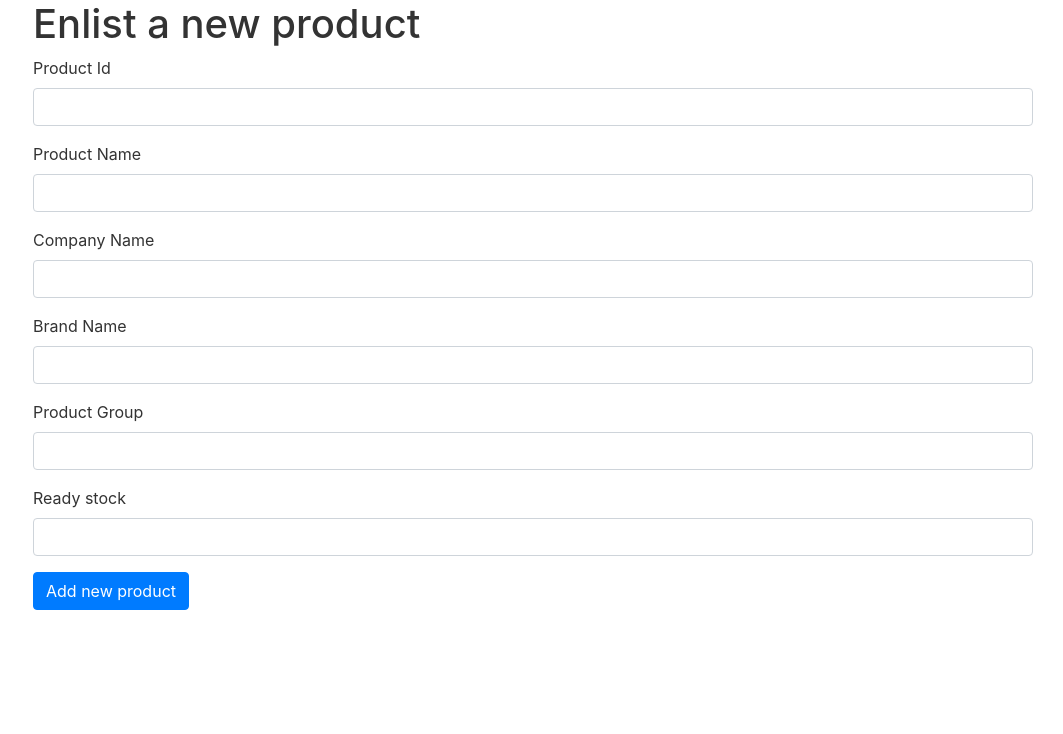
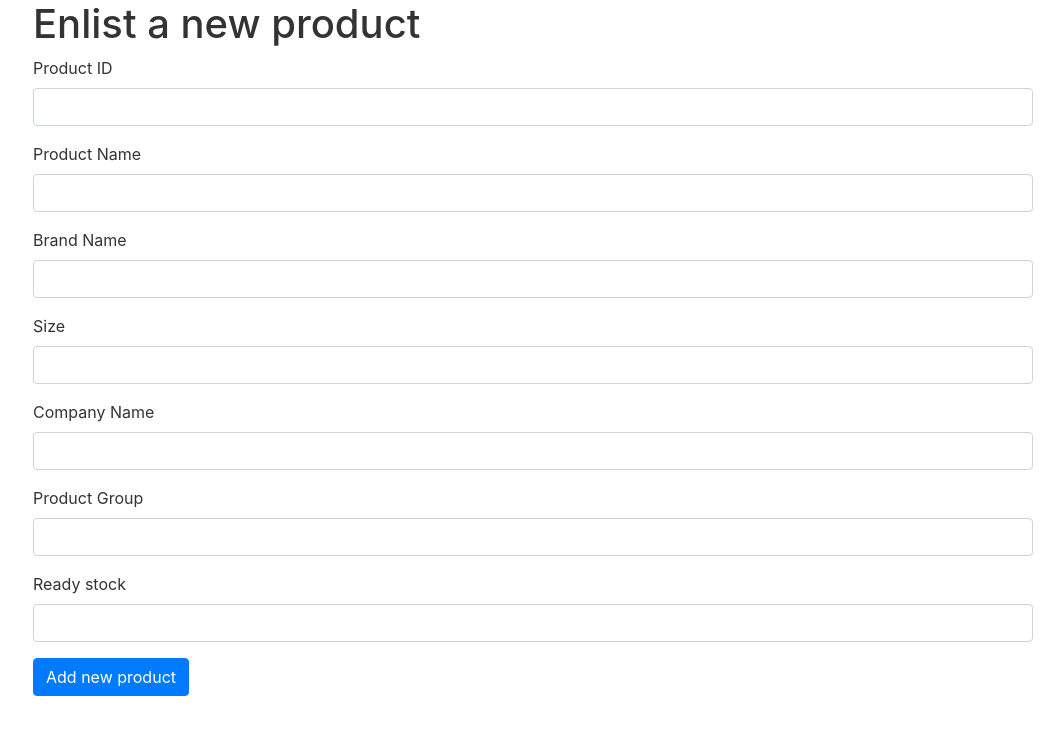
Before and after one commit to thetradecoder/local-shop-manager, a React (Create React App) app: page /add-product in a window 1280 px wide. Shown: the top 734 px of the page, without its empty margins (217-1280 px from the left). Built offline with nearby package versions, Linux system fonts and the light colour scheme.

Commit message:
local update

```diff
--- a/src/components/add-product.component.js
+++ b/src/components/add-product.component.js
@@ -11,6 +11,7 @@ const userid = localStorage.getItem('userid');
 export default function AddProduct(){
     const [productId, setProductId] = useState("");
     const [productName, setProductName]= useState("");
+    const [size, setSize] =  useState("");
     const [companyName, setCompanyName]= useState("");
     const [brandName, setBrandName] = useState("");
     const [productGroup, setProductGroup] = useState("");
@@ -29,6 +30,9 @@ export default function AddProduct(){
     function onChangeBrandName(e){
         setBrandName(e.target.value)
     }
+    function onChangeSize(e){
+        setSize(e.target.value)
+    }
     function onChangeProductGroup(e){
         setProductGroup(e.target.value)
     }
@@ -39,7 +43,7 @@ export default function AddProduct(){
         e.preventDefault();
         const productData = {
             productId,
-            productName,
+            productName:`${productName}-${brandName}-${size}`,
             companyName,
             brandName,
             productGroup,
@@ -55,7 +59,7 @@ export default function AddProduct(){
             <div>
                 <form onSubmit={onSubmitProductData}>
                     <div className="form-group">
-                        <label>Product Id</label>
+                        <label>Product ID</label>
                         <input type="text" onChange={onChangeProductId} className="form-control"/>
                     </div>
                     <div className="form-group">
@@ -63,13 +67,18 @@ export default function AddProduct(){
                         <input type="text" onChange={onChangeProductName} className="form-control"/>
                     </div>
                     <div className="form-group">
+                        <label>Brand Name</label>
+                        <input type="text" onChange={onChangeBrandName} className="form-control"/>
+                    </div>
+                    <div className="form-group">
+                        <label>Size</label>
+                        <input type="text" onChange={onChangeSize} className="form-control"/>
+                    </div>
+                    <div className="form-group">
                         <label>Company Name</label>
                         <input type="text" onChange={onChangeCompanyName} className="form-control"/>
                     </div>
-                    <div className="form-group">
-                        <label>Brand Name</label>
-                        <input type="text" onChange={onChangeBrandName} className="form-control"/>
-                    </div>
+
                     <div className="form-group">
                         <label>Product Group</label>
                         <input type="text" onChange={onChangeProductGroup} className="form-control"/>
```
Also changed, not shown: 2 other files (tests, documents, lock files or other folders).
